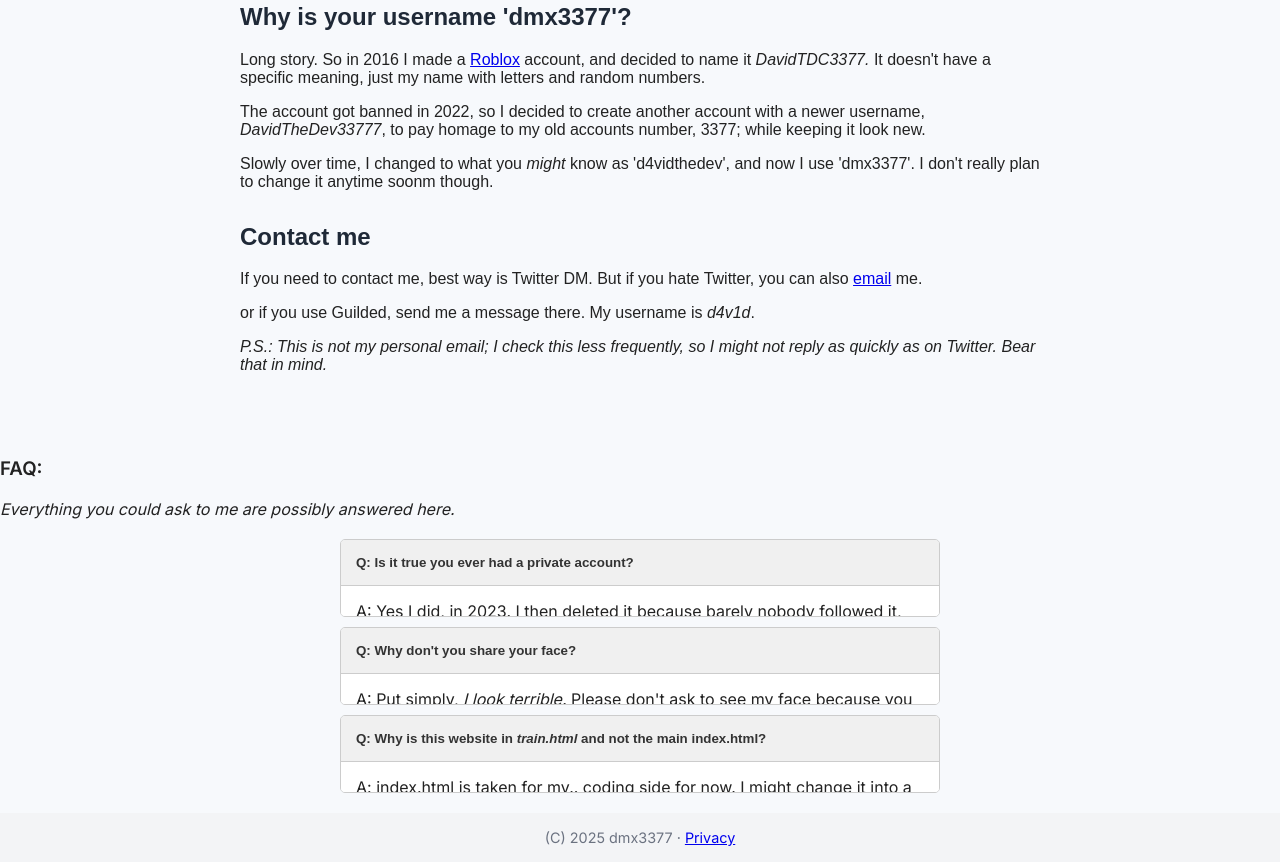
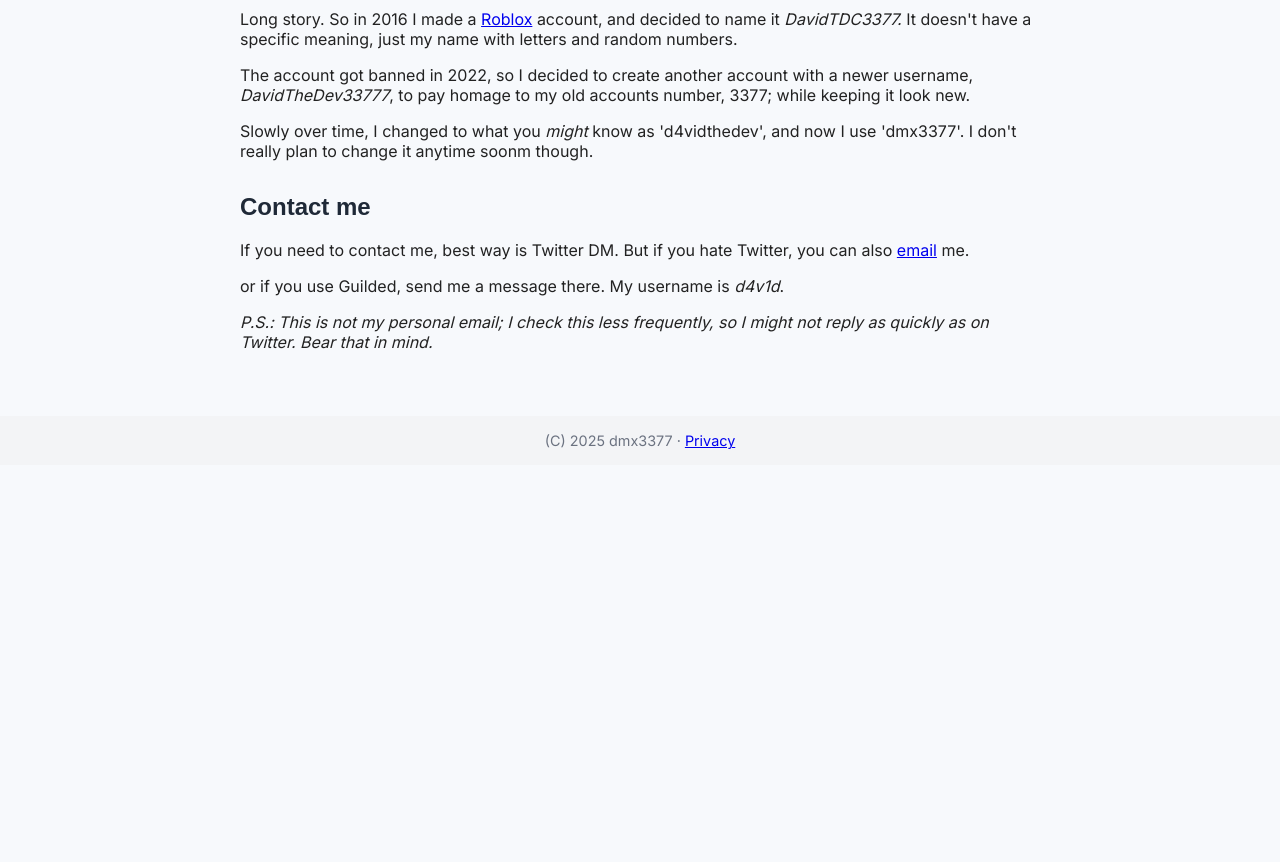
Before and after one commit to dmx3377/dmx3377.github.io, a plain HTML site: page train.html in a window 1280 px wide. Shown: the part 1049-1911 px from the top of the page. After the commit the page ends 1514 px from the top, so only its background shows below. Drawn offline with Linux system fonts and the light colour scheme; a web font is replaced by a local one.

Commit message:
Update train.html

```diff
--- a/train.html
+++ b/train.html
@@ -15,59 +15,7 @@
       margin: 0;
       padding: 0;
     }
-    .faq-container {
-  max-width: 600px; /* Adjust as needed */
-  margin: 20px auto;
-}
 
-.faq-item {
-  margin-bottom: 10px;
-  border: 1px solid #ccc;
-  border-radius: 5px;
-  overflow: hidden; /* Important for the slide-down animation */
-}
-
-.faq-question {
-  background-color: #f0f0f0;
-  color: #333;
-  padding: 15px;
-  width: 100%;
-  text-align: left;
-  border: none;
-  cursor: pointer;
-  font-weight: bold;
-  transition: background-color 0.3s ease; /* Optional hover effect */
-}
-
-.faq-question:hover {
-  background-color: #e0e0e0;
-}
-
-.faq-answer {
-  padding: 15px;
-  background-color: #fff;
-  border-top: 1px solid #ccc;
-  height: 0; /* Initially hidden */
-  overflow: hidden; /* Ensures content doesn't overflow when hidden */
-  transition: height 0.3s ease-in-out; /* The slide-down animation */
-}
-
-.faq-item.open .faq-answer {
-  height: auto; /* Expand to show content */
-}
-    header {
-      background: linear-gradient(270deg, #6366f1, #8b5cf6, #0e4eb5);
-      background-size: 600% 600%;
-      animation: gradientShift 10s ease infinite;
-      color: white;
-      padding: 2rem;
-      text-align: center;
-    }
-    @keyframes gradientShift {
-      0% { background-position: 0% 50%; }
-      50% { background-position: 100% 50%; }
-      100% { background-position: 0% 50%; }
-    }
     header h1 {
       margin: 0;
       font-family: 'DSans Regular', sans-serif;
@@ -75,7 +23,6 @@
     }
     main {
       padding: 2rem;
-      font-family: 'DSans Regular', sans-serif;
       max-width: 800px;
       margin: auto;
     }
@@ -139,36 +86,8 @@
     </section>
   </main>
 
-  <h3>FAQ:</h3>
-  <i>Everything you could ask to me are possibly answered here.</i>
-  <div class="faq-container">
-  <div class="faq-item">
-    <button class="faq-question">Q: Is it true you ever had a private account?</button>
-    <div class="faq-answer">A: Yes I did, in 2023. I then deleted it because barely nobody followed it, and I feel most of my content should be widely viewed as possible.</div>
-  </div>
-
-  <div class="faq-item">
-    <button class="faq-question">Q: Why don't you share your face?</button>
-    <div class="faq-answer">A: Put simply, <i>I look terrible.</i> Please don't ask to see my face because you will be ignored and possibly blocked.</div>
-  </div>
-
-  <div class="faq-item">
-    <button class="faq-question">Q: Why is this website in <i>train.html</i> and not the main index.html?</button>
-    <div class="faq-answer">A: index.html is taken for my.. coding side for now. I might change it into a 'central hub' in the future.</div>
-  </div>
-
-  </div>
-
   <footer>
    (C) 2025 dmx3377 · <a href="/privacy.txt">Privacy</a>
   </footer>
 </body>
-  <script>const faqItems = document.querySelectorAll('.faq-item');
-
-faqItems.forEach(item => {
-  const question = item.querySelector('.faq-question');
-  question.addEventListener('click', () => {
-    item.classList.toggle('open');
-  });
-});</script>
 </html>
```
